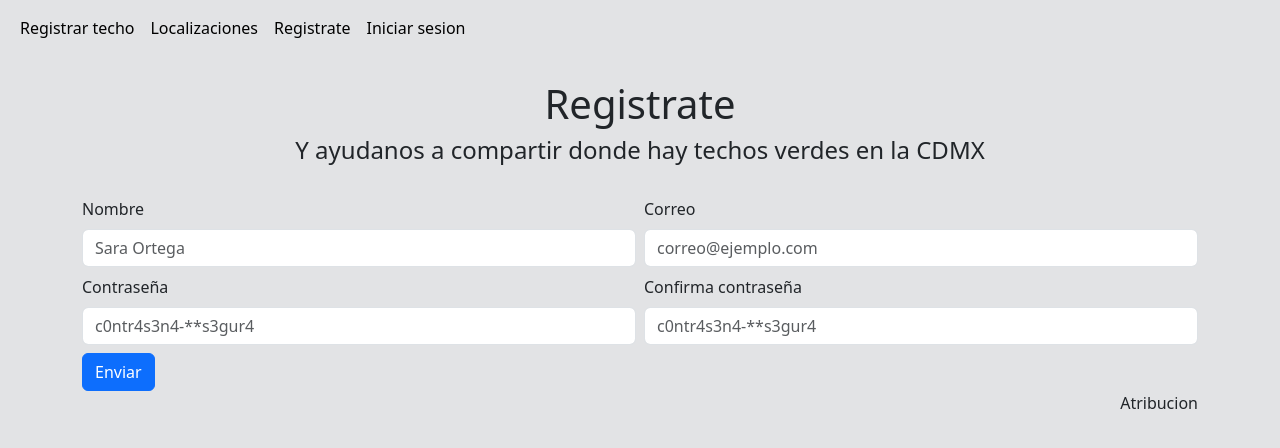
After one commit to luis-ale-117/techo-verde, a Flask app: page /usuario/registro in a window 1280 px wide. The commit adds this page. Shown: the top 448 px of the page. Run offline with Flask 3, Linux system fonts and the light colour scheme; some libraries are stand-ins or nearby versions.

Commit message:
Agregar usuario

```diff
--- a/app.py
+++ b/app.py
@@ -3,6 +3,7 @@ from flask import Flask, render_template, request, redirect
 from flask_sqlalchemy import SQLAlchemy
 from sqlalchemy.dialects.postgresql import BYTEA, JSON
 from datetime import datetime, timezone, timedelta
+from werkzeug.security import generate_password_hash, check_password_hash
 
 import base64
 
@@ -21,10 +22,24 @@ else:
 app.config['SQLALCHEMY_TRACK_MODIFICATIONS'] = False
 app.config['ALLOWED_EXTENSIONS'] = {'png', 'jpg', 'jpeg'}
 
-def allowed_file(filename: str) -> bool:
-    return '.' in filename and filename.split('.')[-1].lower() in app.config['ALLOWED_EXTENSIONS']
+db = SQLAlchemy(app)
 
-db = SQLAlchemy(app)
+class Usuario(db.Model):
+    id = db.Column(db.Integer, primary_key=True)
+    nombre = db.Column(db.String(255), nullable=False)
+    correo = db.Column(db.String(128), nullable=False, unique=True)
+    contrasena_hash = db.Column(db.String(128), nullable=False)
+    admin = db.Column(db.Boolean, nullable=False, default=False)
+    formularios = db.relationship('Formulario', cascade='all, delete', backref='usuario', lazy=True)
+
+    def __init__(self, nombre:str, correo:str, contrasena:str, admin:bool = False):
+        self.nombre = nombre
+        self.correo = correo
+        self.contrasena_hash = generate_password_hash(contrasena)
+        self.admin = admin
+
+    def checa_contrasena(self, contrasena: str):
+        return check_password_hash(self.contrasena_hash, contrasena)
 
 class Formulario(db.Model):
     id = db.Column(db.Integer, primary_key=True)
@@ -34,6 +49,7 @@ class Formulario(db.Model):
     nombre_establecimiento = db.Column(db.String(255))
     latitud = db.Column(db.Float(precision=32, decimal_return_scale=None))
     longitud = db.Column(db.Float(precision=32, decimal_return_scale=None))
+    usuario_id = db.Column(db.Integer, db.ForeignKey('usuario.id'), nullable=False)
     imagenes = db.relationship('Imagen', cascade='all, delete', backref='formulario', lazy=True)
 
 class Imagen(db.Model):
@@ -57,6 +73,10 @@ def atribucion():
 def guardado_exitoso():
     return render_template("guardado_exitoso.html")
 
+@app.route("/usuario_registrado_exitoso")
+def usuario_registrado_exitoso():
+    return render_template("usuario_registro_exitoso.html")
+
 @app.errorhandler(404)
 def page_not_found(e):
     return render_template('404_not_found.html'), 404
@@ -77,6 +97,9 @@ def extension(nombre: str) -> str:
 def imagen_base64(img) -> str:
     return base64.b64encode(img).decode('utf-8')
 
+def allowed_file(filename: str) -> bool:
+    return '.' in filename and filename.split('.')[-1].lower() in app.config['ALLOWED_EXTENSIONS']
+
 @app.route('/guardar_registro', methods=['POST'])
 def guardar_registro():
     formulario = Formulario(datos=dict(request.form), fecha_creacion=datetime.utcnow())
@@ -89,6 +112,11 @@ def guardar_registro():
     db.session.commit()
     return redirect("/guardado_exitoso")
 
+@app.route('/')
+def index():
+    localizaciones = Formulario.query.filter_by(aprobado=True).all()
+    return render_template("localizaciones.html", localizaciones=localizaciones)
+
 @app.route('/localizaciones')
 def ver_localizaciones():
     localizaciones = Formulario.query.filter_by(aprobado=True).all()
@@ -98,6 +126,46 @@ def ver_localizaciones():
 def ver_localizacion_individual(localizacion_id: int):
     localizacion= Formulario.query.filter_by(id=localizacion_id, aprobado=True).first()
     return render_template("localizacion_individual.html", localizacion=localizacion)
+
+def validar_campos_usuario(nombre, correo, contrasena, contrasena_2) -> bool:
+    if nombre is None or correo is None or contrasena is None or contrasena_2 is None:
+        return False
+    elif contrasena != contrasena_2:
+        return False
+
+@app.route("/usuario/registro")
+def usuario_registro():
+    return render_template("usuario_registro.html")
+
+
+@app.route("/usuario/registro", methods=["POST"])
+def usuario_registro_guardar():
+    nombre = request.form.get("nombre")
+    correo = request.form.get("correo")
+    contrasena = request.form.get("contrasena")
+    contrasena_2 = request.form.get("contrasena_2")
+    if validar_campos_usuario(nombre, correo, contrasena, contrasena_2):
+        return "Campos invalidos", 400
+    usuario = Usuario(nombre, correo, contrasena)
+    db.session.add(usuario)
+    db.session.commit()
+    return redirect("/usuario_registrado_exitoso")
+
+@app.route("/usuario/inicio_sesion")
+def usuario_inicio_sesion():
+    return render_template("usuario_inicio_sesion.html")
+
+@app.route("/usuario/inicio_sesion", methods=["POST"])
+def usuario_inicio_sesion_iniciar():
+    correo = request.form.get("correo")
+    contrasena = request.form.get("contrasena")
+    usuario = Usuario.query.filter_by(correo=correo).first()
+    if not usuario:
+        return "Correo no encontrado", 404
+    elif usuario.checa_contrasena(contrasena):
+        return redirect("/")
+    else:
+        return "Contrasena incorrecta", 400
 
 @app.route("/admin/respuestas", methods=["GET"])
 def obtener_respuestas():
@@ -117,8 +185,6 @@ def actualizar_respuesta(formulario_id: int):
     respuesta.longitud = request.form.get("longitud")
     respuesta.aprobado = request.form.get("aprobado") == "si"
     db.session.commit()
-    print(f"{request.form.get('latitud')}")
-    print(f"{request.form.get('longitud')}")
     return redirect(f"/admin/respuestas/{formulario_id}")
 
 @app.route("/admin/respuestas/<int:formulario_id>", methods=["DELETE"])
--- /dev/null
+++ b/static/scripts/usuario_registro.js
@@ -0,0 +1,36 @@
+// @ts-nocheck
+const enviar_usuario = document.getElementById('enviar_usuario')
+const formulario = document.getElementById('registro')
+const validar_datos = form => {
+    let nombre = form?.nombre.value
+    let correo = form?.correo.value
+    let contrasena = form?.contrasena.value
+    let contrasena_2 = form?.contrasena_2.value
+    if (nombre == ''){
+        alert("Nombre requerido")
+        return false
+    }
+    else if (correo == ''){
+        alert("Correo requerido")
+        return false
+    }
+    else if (contrasena == ''){
+        alert("Contraseña requerida")
+        return false
+    }
+    else if (contrasena_2 == ''){
+        alert("Confirmación de contraseña requerida")
+        return false
+    }
+    else if (contrasena != contrasena_2){
+        alert("Confirmación de contraseña requerida")
+        return false
+    }
+    return true
+}
+enviar_usuario?.addEventListener('click', e => {
+    if (!validar_datos(formulario)) {
+        return
+    }
+    formulario?.submit()
+})
--- a/templates/navbar.html
+++ b/templates/navbar.html
@@ -7,10 +7,16 @@
         <div class="collapse navbar-collapse" id="navbarTogglerDemo01">
             <ul class="navbar-nav me-auto mb-2 mb-lg-0">
                 <li class="nav-item">
-                    <a class="nav-link active underline-on-hover" aria-current="page" href="/registro">Registro</a>
+                    <a class="nav-link active underline-on-hover" aria-current="page" href="/registro">Registrar techo</a>
                 </li>
                 <li class="nav-item">
                     <a class="nav-link active underline-on-hover" aria-current="page" href="/localizaciones">Localizaciones</a>
+                </li>
+                <li class="nav-item">
+                    <a class="nav-link active underline-on-hover" aria-current="page" href="/usuario/registro">Registrate</a>
+                </li>
+                <li class="nav-item">
+                    <a class="nav-link active underline-on-hover" aria-current="page" href="/usuario/inicio_sesion">Iniciar sesion</a>
                 </li>
                 <!-- <li class="nav-item">
                     <a class="nav-link active underline-on-hover" aria-current="page"
--- /dev/null
+++ b/templates/usuario_registro.html
@@ -0,0 +1,62 @@
+<!DOCTYPE html>
+<html lang="en">
+
+<head>
+    <meta charset="UTF-8">
+    <meta http-equiv="X-UA-Compatible" content="IE=edge">
+    <meta name="viewport" content="width=device-width, initial-scale=1.0">
+    <link rel="icon" type="image/png" href="{{url_for('static', filename='img/arbol.png')}}" />
+    <!--Bootstrap CSS-->
+    <link rel="stylesheet" href="{{url_for('static', filename='styles/bootstrap.min.css')}}" />
+    <!--Bootstrap JS-->
+    <script src="{{url_for('static', filename='scripts/bootstrap.min.js')}}"></script>
+    <!--Estilos propios-->
+    <link rel="stylesheet" href="{{url_for('static', filename='styles/map.css')}}" />
+    <link rel="stylesheet" href="{{url_for('static', filename='styles/styles.css')}}" />
+    <title>Resgistro techos verdes</title>
+</head>
+
+<body class="bg-secondary-subtle">
+    <header>
+        {% include 'navbar.html'%}
+    </header>
+    <br>
+    <main class="container">
+        <div class="text-center">
+            <h1 class="h1">Registrate</h1>
+            <h4 class="h4">Y ayudanos a compartir donde hay techos verdes en la CDMX</h4>
+        </div>
+        <br>
+        <form id="registro" method="POST" action="/usuario/registro" class="row g-2">
+            <div class="col-md-6">
+                <label for="nombre" class="form-label">Nombre</label>
+                <input id="nombre" name="nombre" type="text" placeholder="Sara Ortega"
+                    required class="form-control"></input>
+            </div>
+            <div class="col-md-6">
+                <label for="correo" class="form-label">Correo</label>
+                <input id="correo" name="correo" type="email" placeholder="correo@ejemplo.com"
+                    required class="form-control"></input>
+            </div>
+            <div class="col-md-6">
+                <label for="contrasena" class="form-label">Contraseña</label>
+                <input id="contrasena" name="contrasena" type="password" placeholder="c0ntr4s3n4-**s3gur4" minlength="8"
+                    required class="form-control"></input>
+            </div>
+            <div class="col-md-6">
+                <label for="contrasena_2" class="form-label">Confirma contraseña</label>
+                <input id="contrasena_2" name="contrasena_2" type="password" placeholder="c0ntr4s3n4-**s3gur4" minlength="8"
+                    required class="form-control"></input>
+            </div>
+            <div class="col-md-6">
+                <button id="enviar_usuario" type="submit" class="btn btn-primary">Enviar</button>
+            </div>
+        </form>
+    </main>
+    <footer class="container">
+        {% include 'footer.html'%}
+    </footer>
+    <script src="{{url_for('static', filename='scripts/usuario_registro.js')}}"></script>
+</body>
+
+</html>
```
Also changed, not shown: static/scripts/usuario_inicio_sesion.js (added, +21 -0 lines), templates/usuario_inicio_sesion.html (added, +51 -0 lines), templates/usuario_registro_exitoso.html (renamed from templates/localizacion.html, +4 -11 lines).
